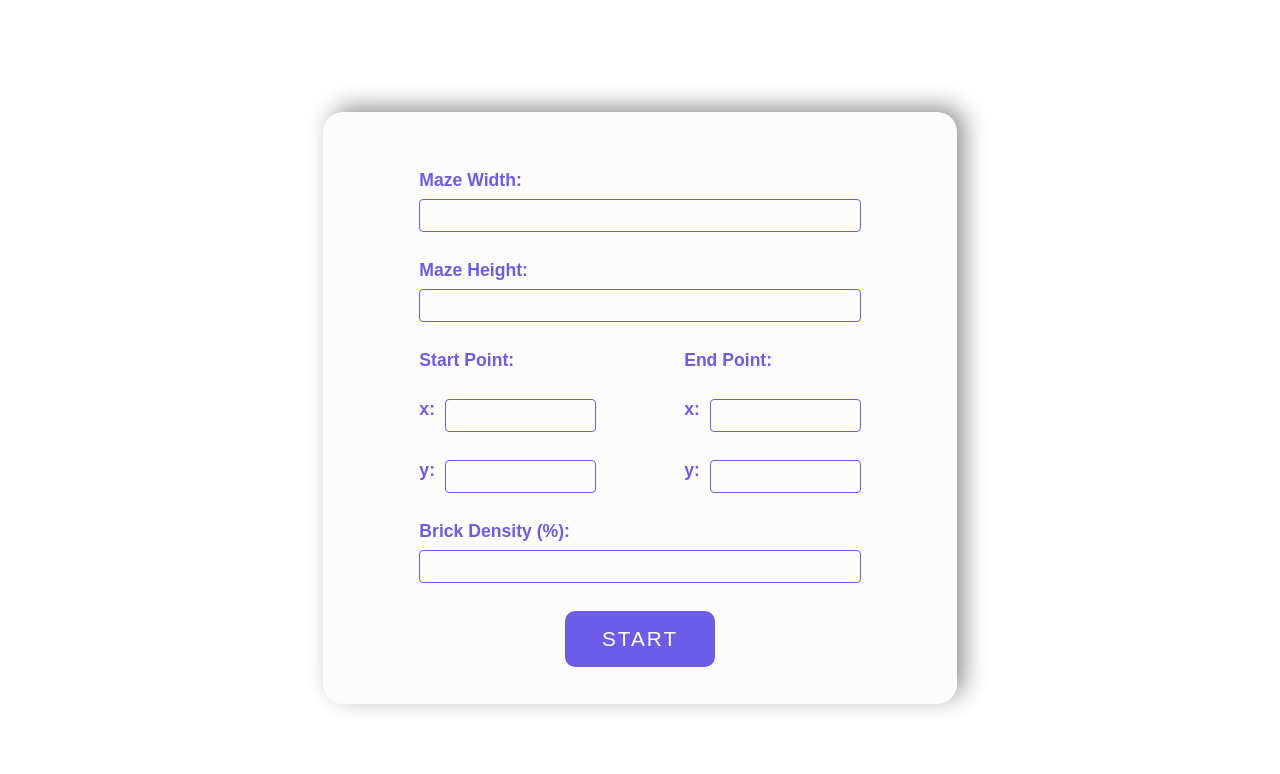
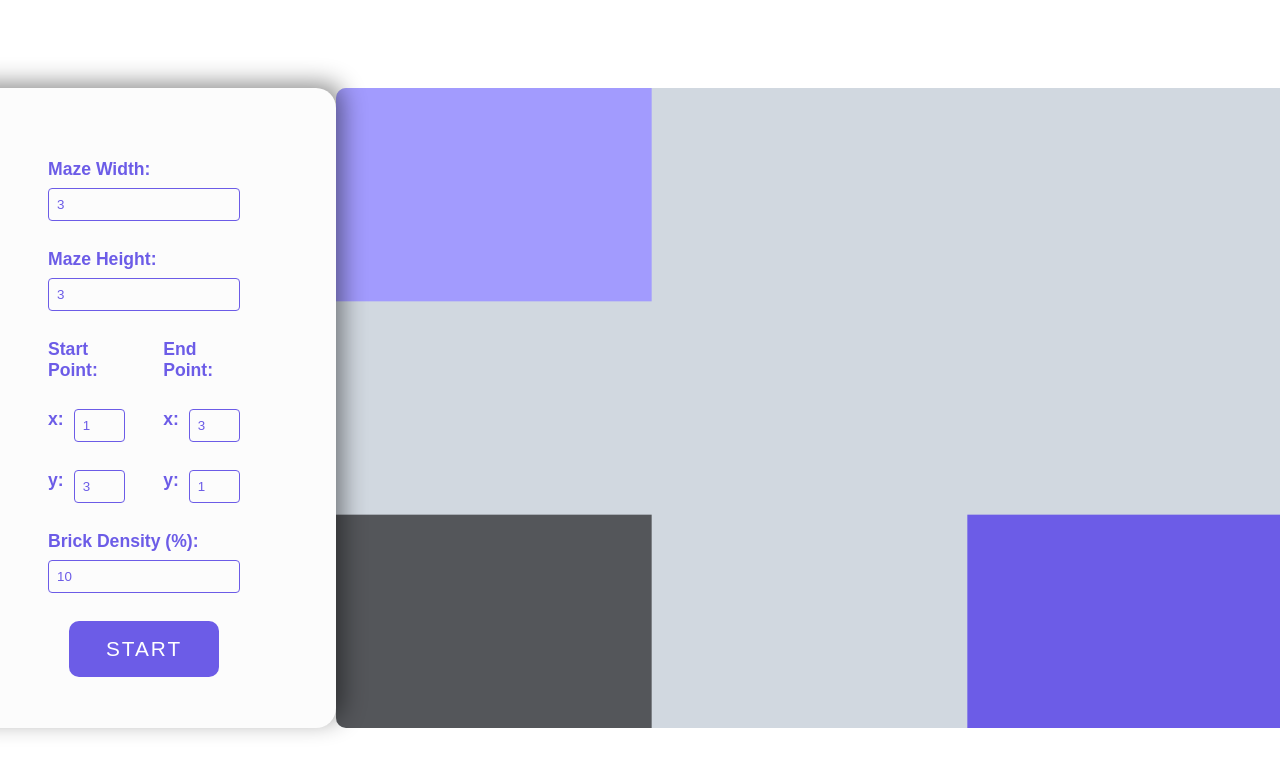
Before and after one commit to IuliaGheorghe/Graffino-Maze-Test, a plain HTML site: page index.html in a window 1280 px wide. Both pictures are taken after a click on the button "START". Drawn offline with Linux system fonts and the light colour scheme.

Commit message:
made form position transition
displayed maze

colected data form form

set start and end point

randomised bricks

```diff
--- a/index.html
+++ b/index.html
@@ -8,14 +8,15 @@
     <link rel="stylesheet" href="style.css">
 </head>
 <body>
+    <div id="container">
         <form method="GET">
             <div class="field extended">
                 <label for="maze-width">Maze Width:</label>
-            <input type="number" id="maze-width" min="1">
+                <input type="number" id="maze-width" min="1" value="3">
             </div>
             <div class="field extended">
                 <label for="maze-width">Maze Height:</label>
-            <input type="number" id="maze-height" min="1">
+                <input type="number" id="maze-height" min="1" value="3">
             </div>
             <div id="points-container" class="field inline">
                 <div id="start-point" class="point">
@@ -23,11 +24,11 @@
                     <div id="start-point-coordinates">
                         <div class="field inline">
                             <label for="start-x">x:</label>
-                        <input type="number" id="start-x" min="1">
+                            <input type="number" id="start-x" min="1" value="1">
                         </div>
                         <div class="field inline">
                             <label for="start-y">y:</label>
-                        <input type="number" id="start-y" min="1">
+                            <input type="number" id="start-y" min="1" value="3">
                         </div>
                     </div>
                 </div>
@@ -36,22 +37,31 @@
                     <div id="end-point-coordinates">
                         <div class="field inline">
                             <label for="end-x">x:</label>
-                        <input type="number" id="end-x" min="1">
+                            <input type="number" id="end-x" min="1" value="3">
                         </div>
                         <div class="field inline">
                             <label for="end-y">y:</label>
-                        <input type="number" id="end-y" min="1">
+                            <input type="number" id="end-y" min="1" value="1">
                         </div>
                     </div>
                 </div>
             </div>
-
             <div class="field extended">
                 <label for="brick-density">Brick Density (%):</label>
-            <input type="number" id="brick-density" min="0" max="99">
+                <input type="number" id="brick-density" min="0" max="99" value="10">
             </div>
             <button type="button">Start</button>
         </form>
+        <section id="canvas-container">
+            <canvas></canvas>
+        </section>
+    </div>
+
+
+
+
+
+<script src="maze.js"></script>
 
 </body>
 </html>
--- /dev/null
+++ b/maze.js
@@ -0,0 +1,139 @@
+let startBttn = document.querySelector('button');
+let form = document.querySelector('form');
+let container = document.getElementById('container')
+let canvas = document.querySelector('canvas');
+let ctx = canvas.getContext('2d');
+
+let mazeWidth, mazeHeight;
+let cellsNumber;
+let startPointX, startPointY;
+let endPointX, endPointY;
+let brickDensity;
+let numberOfBricks;
+
+let firstMap = new Array;
+let secondMap = new Array;
+
+function setMap(width, height, bricks){
+    for(let i = 0; i < height; i++)
+    {
+        firstMap.push(new Array);
+        secondMap.push(new Array);
+    }
+
+    for(let i = 0; i < height; i++)
+        for(let j = 0; j < width; j++)
+        {
+            firstMap[i].push(false);
+            secondMap[i].push(false);
+
+        }
+
+        console.log(firstMap)
+
+        startPointX--;
+        startPointY--;
+        startPointY = height-startPointY-1;
+        endPointX--;
+        endPointY--;
+        endPointY = height-endPointY-1;
+
+
+        firstMap[startPointY][startPointX] = 'start';
+        secondMap[startPointY][startPointX] = 'start';
+        firstMap[endPointY][endPointX] = 'end';
+        secondMap[endPointY][endPointX] = 'end';
+
+        for(let i = 0; i < bricks; i++)
+        {
+            let xRandom = Math.floor(Math.random() * mazeHeight);
+            let yRandom = Math.floor(Math.random() * mazeWidth);
+
+            while(firstMap[xRandom][yRandom]=== true || firstMap[xRandom][yRandom]==='start' || firstMap[xRandom][yRandom] === 'end')
+            {
+                xRandom = Math.floor(Math.random() * mazeHeight);
+                yRandom = Math.floor(Math.random() * mazeWidth);
+
+            }
+
+            firstMap[xRandom][yRandom] = true;
+            secondMap[xRandom][yRandom] = true;
+        }
+}
+
+console.log(firstMap)
+
+
+
+function fillRectangle(i,j){
+    ctx.fillRect(
+        j*ctx.canvas.width/firstMap[i].length,
+        i*ctx.canvas.height/firstMap.length,
+        ctx.canvas.width/firstMap[i].length,
+        ctx.canvas.height/firstMap.length
+    )
+}
+
+function drawMap(map){
+    for(let i = 0; i<map.length; i++)
+        for(let j = 0; j<map[i].length; j++){
+
+            if(map[i][j] === 'start'){
+                ctx.beginPath();
+                ctx.fillStyle="#a29bfe";
+                fillRectangle(i,j)
+
+            }
+
+            else if(map[i][j] === 'end'){
+                ctx.beginPath();
+                ctx.fillStyle="#6c5ce7";
+                fillRectangle(i,j)
+
+            }
+
+            else if(map[i][j]){
+                ctx.beginPath();
+                ctx.fillStyle="rgba(0,0,0,0.6)";
+                fillRectangle(i,j)
+            }
+        }
+}
+
+function formTransition(){
+    form.classList.add("transition")
+}
+
+function showMaze(){
+
+    canvas.style.display="block";
+
+}
+
+let start = function(){
+    formTransition();
+    showMaze();
+    mazeWidth = document.getElementById('maze-width').value;
+    mazeHeight = document.getElementById('maze-height').value;
+    cellsNumber = mazeWidth * mazeWidth;
+    startPointX = document.getElementById('start-x').value;
+    startPointY = document.getElementById('start-y').value;
+    endPointX = document.getElementById('end-x').value;
+    endPointY = document.getElementById('end-y').value;
+    brickDensity = document.getElementById('brick-density').value;
+    numberOfBricks = Math.round(brickDensity*cellsNumber/100);
+
+    setMap(mazeWidth,mazeHeight, numberOfBricks);
+    console.log(firstMap);
+    drawMap(firstMap);
+
+}
+
+
+startBttn.addEventListener('click', start)
+
+window.onload = function(){
+    ctx.canvas.width = 0.74 * window.innerWidth;
+    ctx.canvas.height = 0.8 * window.innerHeight;
+
+}
--- a/style.css
+++ b/style.css
@@ -8,13 +8,17 @@ body{
 }
 
 form{
+    width: 30%;
+    position: absolute;
+    left: 35vw;
     display: flex;
     flex-direction: column;
     justify-content: center;
     padding: 1in;
     background-color: #fcfcfc;
     border-radius: 20px;
-    height: 50vh;
+    height: 80vh;
+    box-sizing: border-box;
     -webkit-box-shadow: 8px -6px 25px -2px rgba(0,0,0,0.47);
     box-shadow: 8px -6px 25px -2px rgba(0,0,0,0.47);
 }
@@ -84,3 +88,32 @@ button:hover{
     background-color: #7c6de9;
     cursor: pointer;
 }
+
+.transition{
+    left: -0.5in;
+    transition:left 1s ease-in-out;
+    -webkit-transition:left 1s ease-in-out;
+}
+
+canvas{
+    background-color: #d1d8e0;
+    display: none;
+    border-top-left-radius: 10px;
+    border-bottom-left-radius: 10px;
+
+
+}
+
+#canvas-container{
+    width: calc(70% + 0.5in);
+    align-self: flex-end;
+}
+
+#container{
+    display: flex;
+    flex-direction: column;
+    justify-content: center;
+    align-items: center;
+    width: 100vw;
+    height: 80vh;
+}
```
Lines whose indentation alone changed are shown as unchanged.
